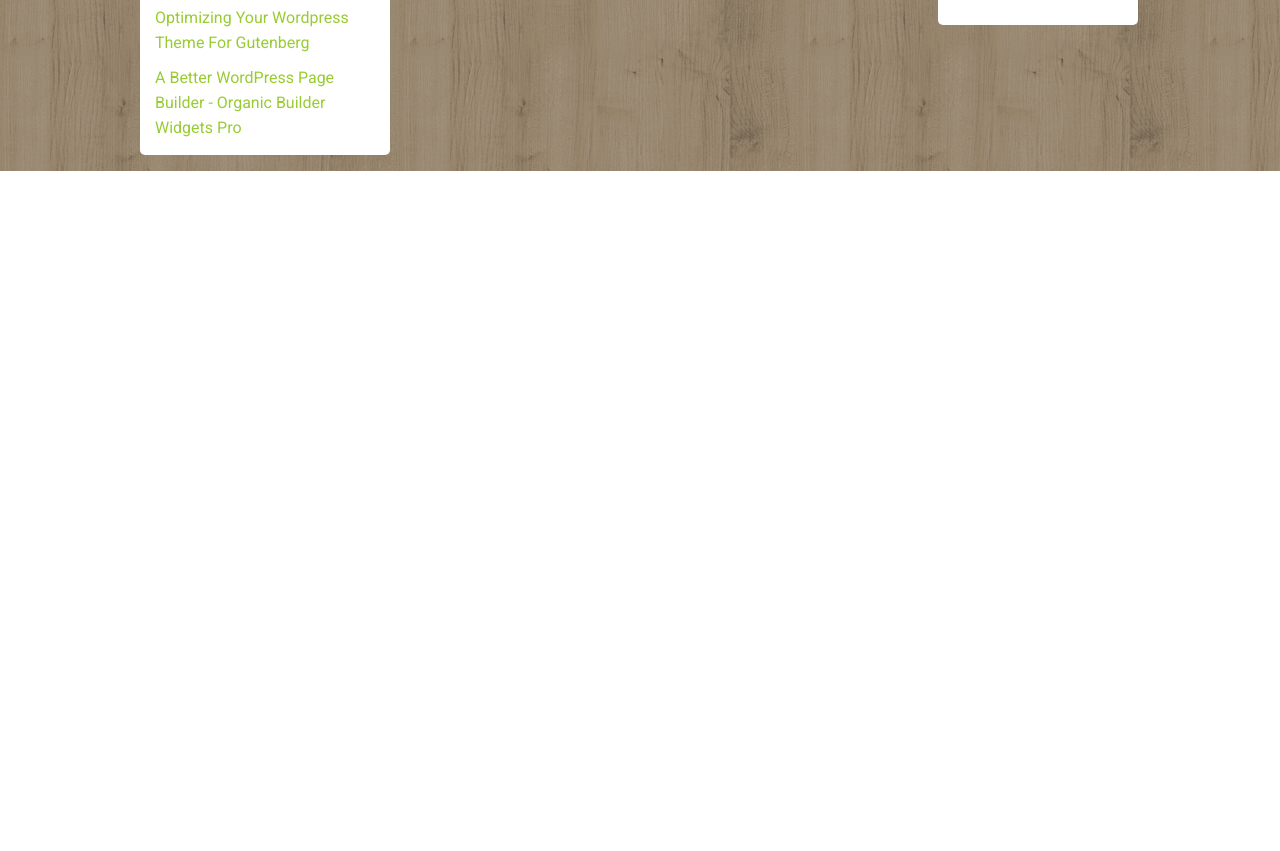
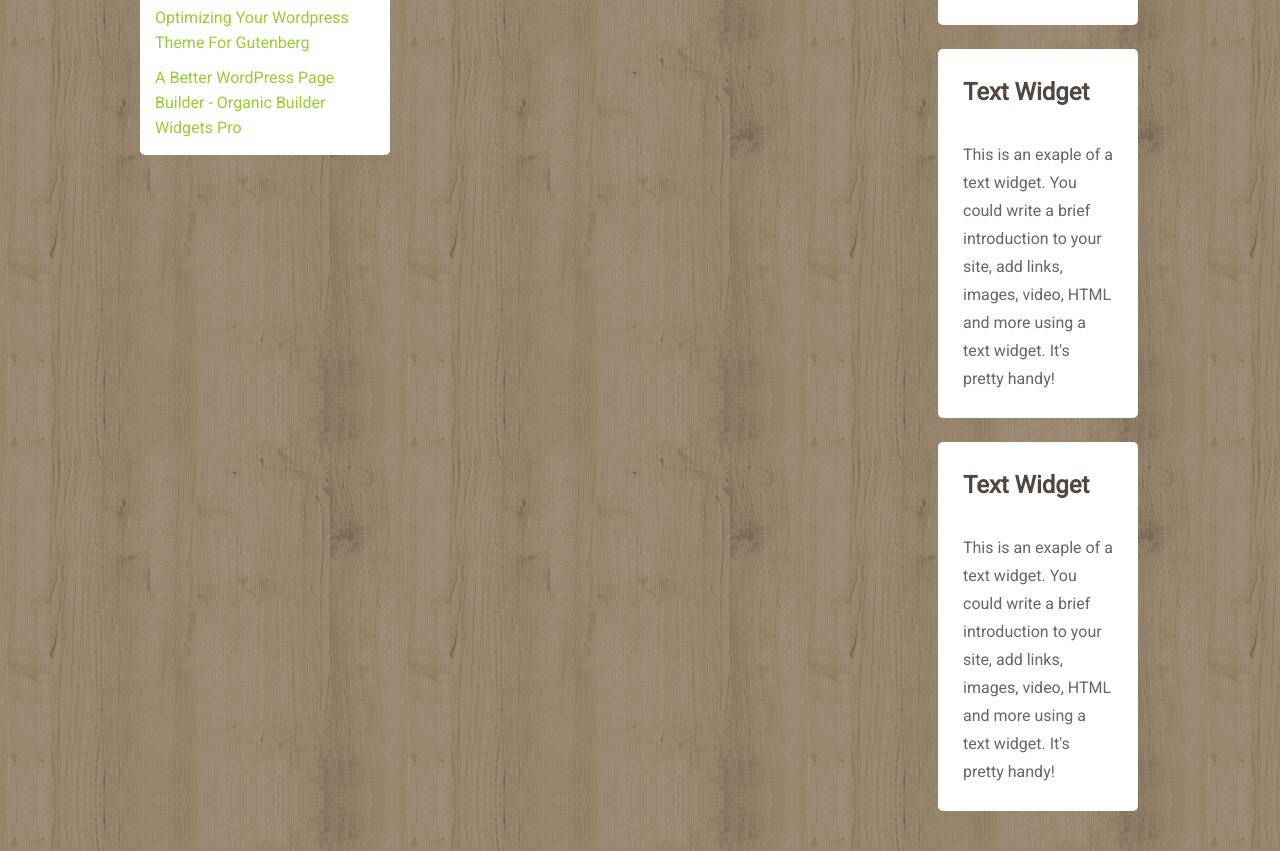
Before and after one commit to marco-de-clara/htmlcss-struttura-wp, a plain HTML site: page index.html in a window 1280 px wide. Shown: the part 800-1651 px from the top of the page. Before the commit the page ends 971 px from the top, so only its background shows below. Drawn offline with Linux system fonts and the light colour scheme.

Commit message:
Widget side done

```diff
--- a/index.html
+++ b/index.html
@@ -106,6 +106,34 @@
                         <!-- END .text -->
                     </div>
                     <!-- END .box -->
+                    <!-- BEGIN .box -->
+                    <div class="box">
+                        <!-- BEGIN .text -->
+                        <div class="text">
+                            <h2>
+                                Text Widget
+                            </h2>
+                            <p>
+                                This is an exaple of a text widget. You could write a brief introduction to your site, add links, images, video, HTML and more using a text widget. It's pretty handy!
+                            </p>
+                        </div>
+                        <!-- END .text -->
+                    </div>
+                    <!-- END .box -->
+                    <!-- BEGIN .box -->
+                    <div class="box">
+                        <!-- BEGIN .text -->
+                        <div class="text">
+                            <h2>
+                                Text Widget
+                            </h2>
+                            <p>
+                                This is an exaple of a text widget. You could write a brief introduction to your site, add links, images, video, HTML and more using a text widget. It's pretty handy!
+                            </p>
+                        </div>
+                        <!-- END .text -->
+                    </div>
+                    <!-- END .box -->
                 </aside>
                 <!-- END .widget -->
             </main>
--- a/style.css
+++ b/style.css
@@ -91,6 +91,7 @@ main::after {
     height: 100%;
     border-radius: 5px;
     background-color: #ffffff;
+    margin-bottom: 24px;
     padding: 10px 10px;
     text-align: left;
 }
```
